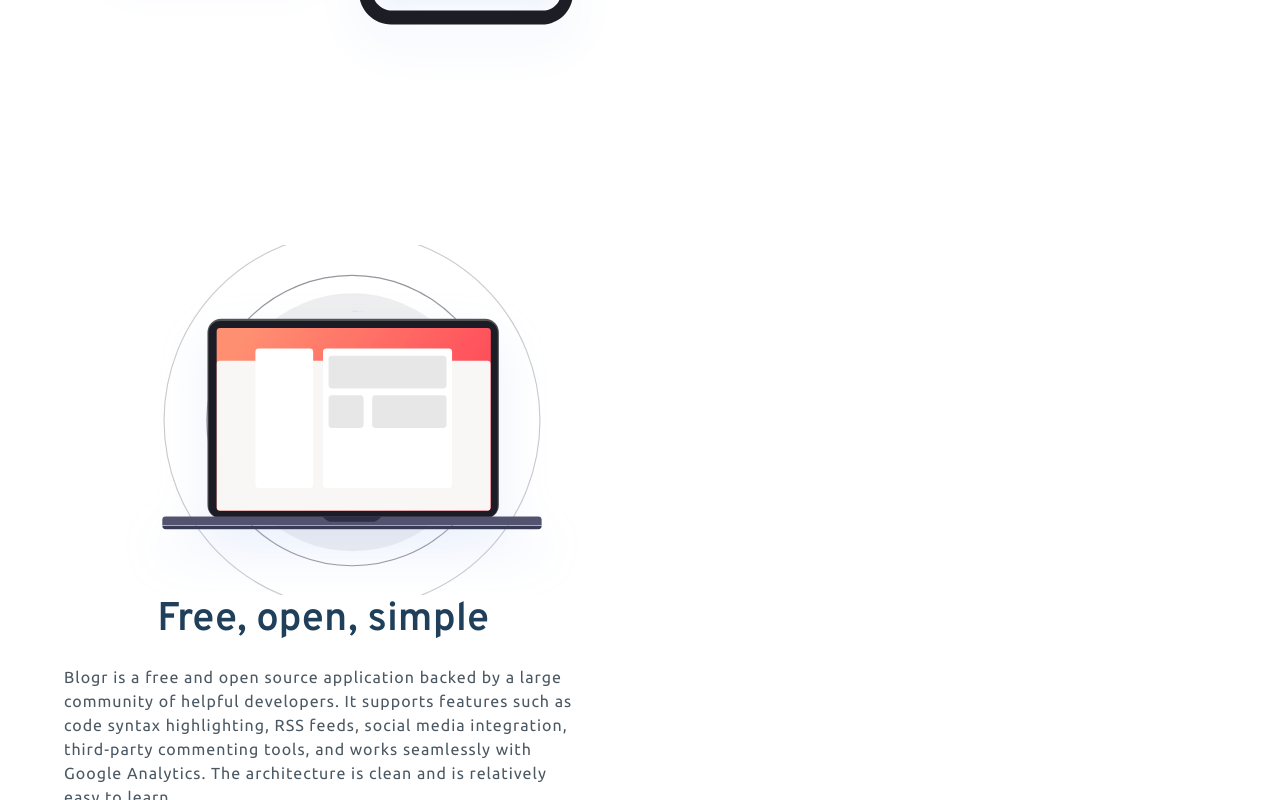
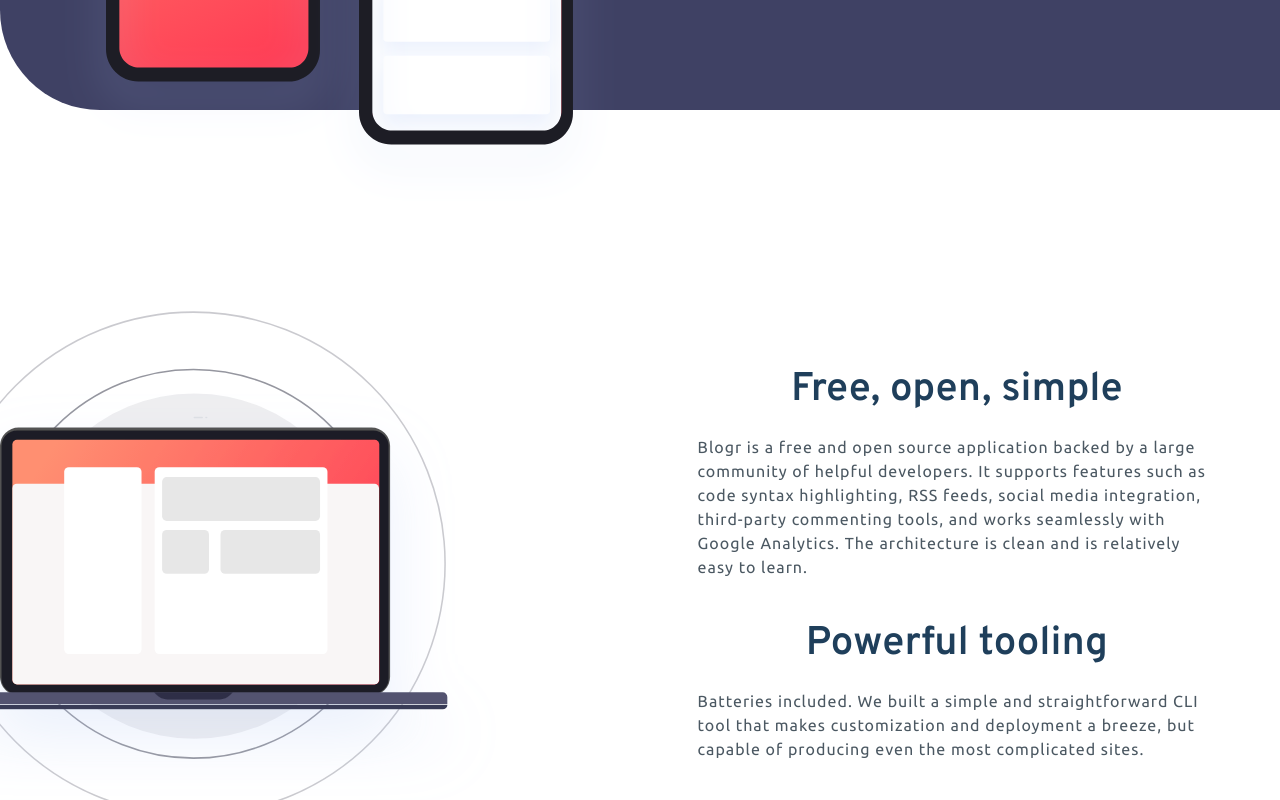
Before and after one commit to angelo24782/blogr-landing-page-main, a plain HTML site: page index.html in a window 1280 px wide. Shown: the part 2000-2800 px from the top of the page. Drawn offline with Linux system fonts and the light colour scheme.

Commit message:
Commit completato il sito

```diff
--- a/css/style.css
+++ b/css/style.css
@@ -292,14 +292,27 @@ body {
     font-size: 2.5rem;
   }
 
+  .designed {
+    position: relative;
+    overflow: hidden;
+    width: 100%;
+  }
+
   .designed_container {
-    padding-top: 80px;
+    padding: 100px 0;
     display: flex;
-    flex-direction: row-reverse;
+    flex-direction: row;
     justify-content: space-between;
   }
 
   .designed_illustration {
+    position: absolute;
+    left: 58%;
+    height: auto;
+    top: 0;
+    bottom: 0;
+    right: 0%;
+    background-size: contain;
     width: 50%;
   }
 
@@ -335,4 +348,43 @@ body {
   .infrastructure__texts {
     text-align: left;
   }
+
+  .designed--left {
+    /* --padding-container: 0 0 80px; */
+  }
+
+  .designed__illustration--right {
+    position: absolute;
+    height: auto;
+    top: 0;
+    bottom: 0;
+    background-size: contain;
+    width: 70%;
+    left: -15%;
+    right: 0;
+    background-position: left center;
+  }
+
+  .designed__container {
+    display: flex;
+  }
+
+  .designed__container--left {
+    flex-direction: row-reverse;
+  }
+
+  .footer__container {
+    display: grid;
+    grid-template-columns: repeat(4, 1fr);
+    place-items: center;
+    justify-content: space-between;
+    align-items: flex-start;
+  }
+
+  .footer__links {
+    display: flex;
+    flex-direction: column;
+    justify-content: flex-start;
+    margin: 0;
+  }
 }
--- a/index.html
+++ b/index.html
@@ -157,7 +157,7 @@
           <a href="#" class="footer__link">Pricing</a>
           <a href="#" class="footer__link">Marketplace</a>
           <a href="#" class="footer__link">Features</a>
-          <a href="#" class="footer__link">Integrations</a><Aa></Aa>></A>A></A>
+          <a href="#" class="footer__link">Integrations</a>
         </div>
         <div class="footer__links">
           <a href="#" class="footer__link footer__link--main">Company</a>
```
